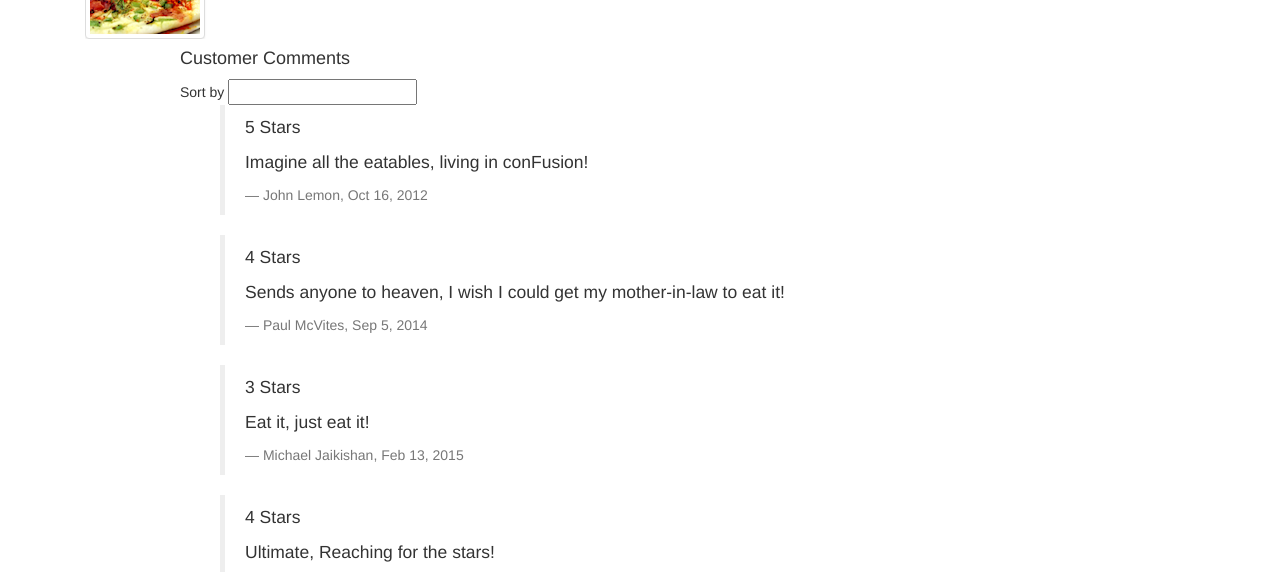
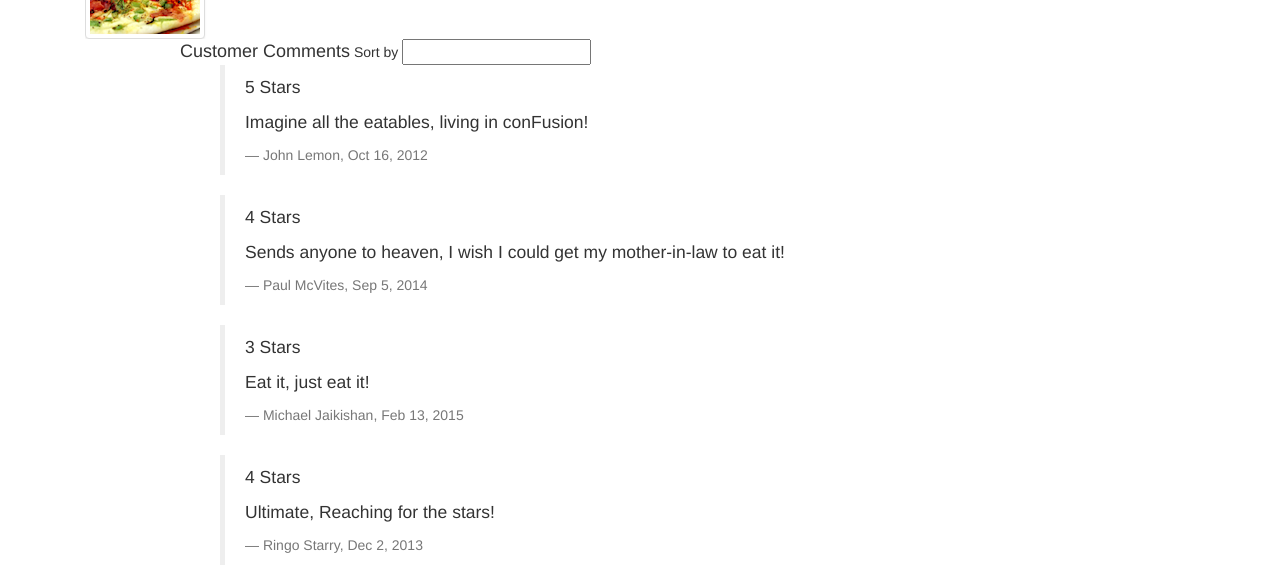
Before and after one commit to vvs14/full-stack-JS-hkust, a website: page app/dishdetail.html in a window 1280 px wide. Shown: the part 181-753 px from the top of the page. Drawn offline with Linux system fonts and the light colour scheme.

Commit message:
Added sort by input box next to Comments

```diff
--- a/app/dishdetail.html
+++ b/app/dishdetail.html
@@ -46,7 +46,7 @@
             </div>
             <div class="col-xs-9 col-xs-offset-1">
                 <!--http://stackoverflow.com/questions/37100705/order-by-elements-based-on-input-text-angularjs-->
-                <h4 display="inline-block"> Customer Comments</h4><span> Sort by</span> <input type="text" ng-model="dshDtlCtrl.sort">
+                <h4 style="display:inline"> Customer Comments</h4><span> Sort by</span> <input type="text" ng-model="dshDtlCtrl.sort">
                 <ul style="list-style:none;">
                     <li ng-repeat="cmnt in dshDtlCtrl.dish.comments | orderBy:dshDtlCtrl.sort">
                         <blockquote>
```
